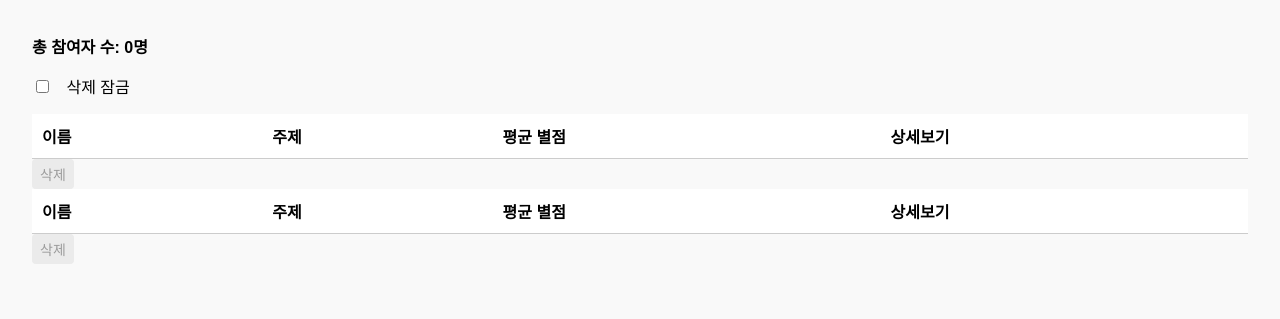
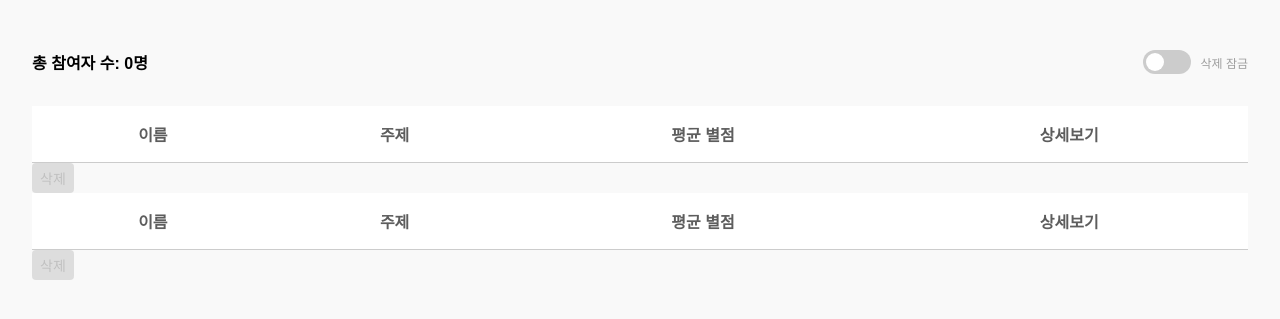
Before and after one commit to yun-0range64/ideation-results.github.io, a plain HTML site: page index.html in a window 1280 px wide. Shown: the part 81-400 px from the top of the page. Drawn offline with nearby package versions, Linux system fonts and the light colour scheme; no server answers.

Commit message:
styles.css

```diff
--- a/styles.css
+++ b/styles.css
@@ -4,15 +4,29 @@ body {
   margin: 2rem;
   background: #f9f9f9;
 }
+.function-wrapper{
+  display: flex;
+  justify-content: space-between;
+}
+
+.toggle-container span{
+  font-size: 12px;
+  color: #9d9d9d;
+}
 table {
   border-collapse: collapse;
   width: 100%;
   background: white;
+
+}
+th{
+  color: #5d5d5d;
 }
 th, td {
-  padding: 10px;
-  text-align: left;
+  padding: 16px;
+  text-align: center;
   border-bottom: 1px solid #ccc;
+
 }
 .modal {
   position: fixed;
@@ -20,6 +34,7 @@ th, td {
   width: 100%; height: 100%;
   background-color: rgba(0, 0, 0, 0.5);
   overflow: scroll;
+
 }
 .modal-content {
   background-color: #fff;
@@ -36,14 +51,20 @@ th, td {
 }
 #detailContent h2, #detailContent h3 {
   margin-top: 1em;
+  word-break: break-word;
+  white-space: pre-wrap;
+  max-width: 100%;
 }
 #detailContent ul {
   padding-left: 1.2em;
+
 }
 #detailContent pre {
   font-family: inherit;
   background-color: #f5f5f5;
   border-radius: 6px;
+
+
 }
 button.view-btn,
 button.delete-btn {
@@ -62,3 +83,81 @@ button.delete-btn {
   background-color: #ebebeb;
   color: rgb(155, 155, 155);
 }
+
+.chip {
+  padding: 6px 12px;
+  border-radius: 16px;
+  background-color: #e0e0e0;
+  font-size: 14px;
+  cursor: pointer;
+  user-select: none;
+  transition: all 0.2s;
+}
+
+.chip:hover {
+  background-color: #d0d0d0;
+}
+
+.chip-active {
+  background-color: #1A75FF;
+  color: white;
+  font-weight: bold;
+}
+
+.delete-btn:disabled {
+  background-color: #ccc;
+  cursor: not-allowed;
+  opacity: 0.6;
+}
+.toggle-container {
+  display: flex;
+  align-items: center;
+  margin: 12px 0;
+}
+
+/* 스위치 스타일 */
+.switch {
+  position: relative;
+  display: inline-block;
+  width: 48px;
+  height: 24px;
+}
+
+.switch input {
+  opacity: 0;
+  width: 0;
+  height: 0;
+}
+
+/* 슬라이더 */
+.slider {
+  position: absolute;
+  cursor: pointer;
+  top: 0;
+  left: 0;
+  right: 0;
+  bottom: 0;
+  background-color: #ccc;
+  transition: 0.3s;
+  border-radius: 34px;
+}
+
+.slider:before {
+  position: absolute;
+  content: "";
+  height: 18px;
+  width: 18px;
+  left: 3px;
+  bottom: 3px;
+  background-color: white;
+  transition: 0.3s;
+  border-radius: 50%;
+}
+
+input:checked + .slider {
+  background-color: #1a75ff;
+}
+
+input:checked + .slider:before {
+  transform: translateX(24px);
+}
```
